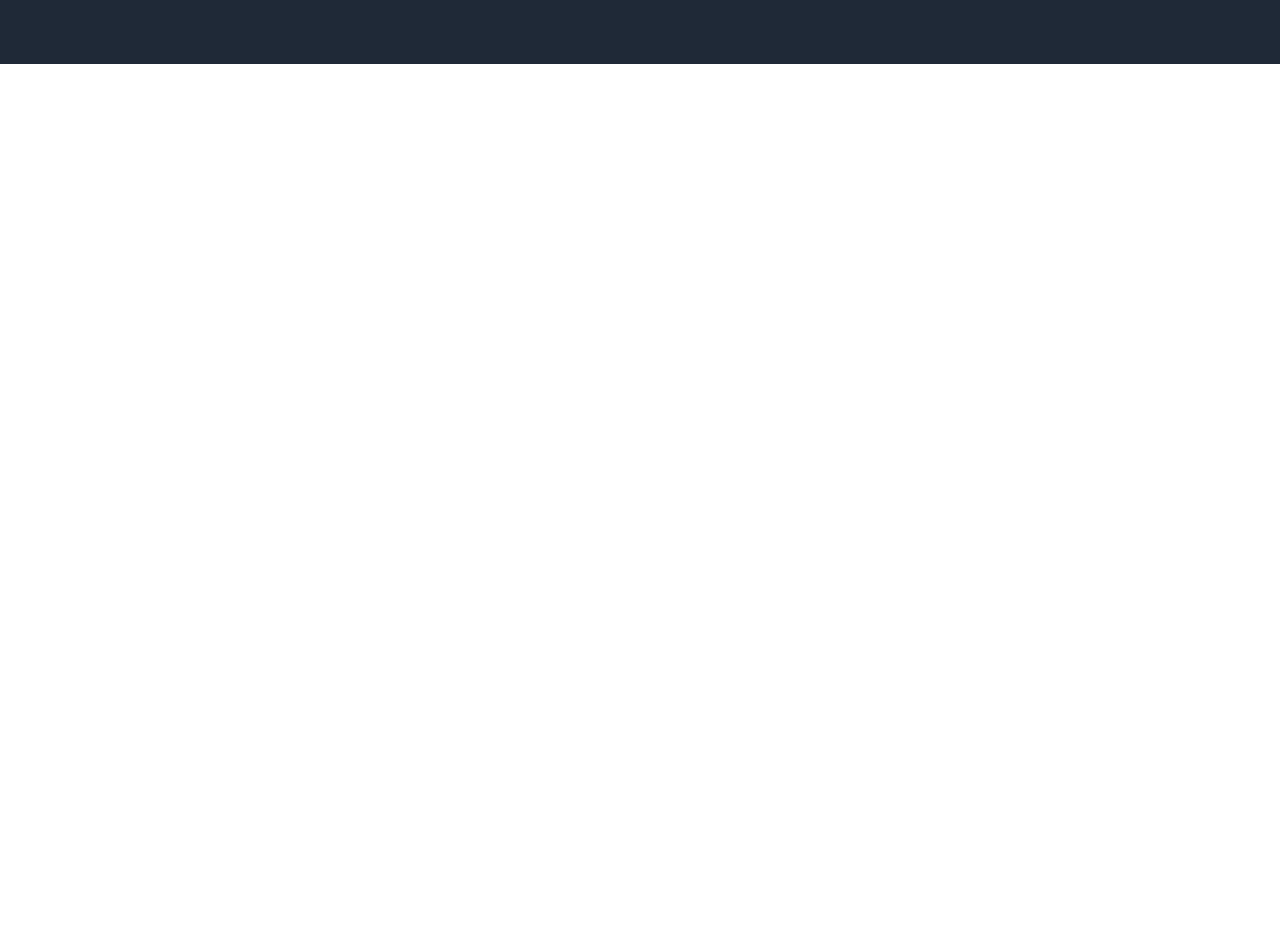
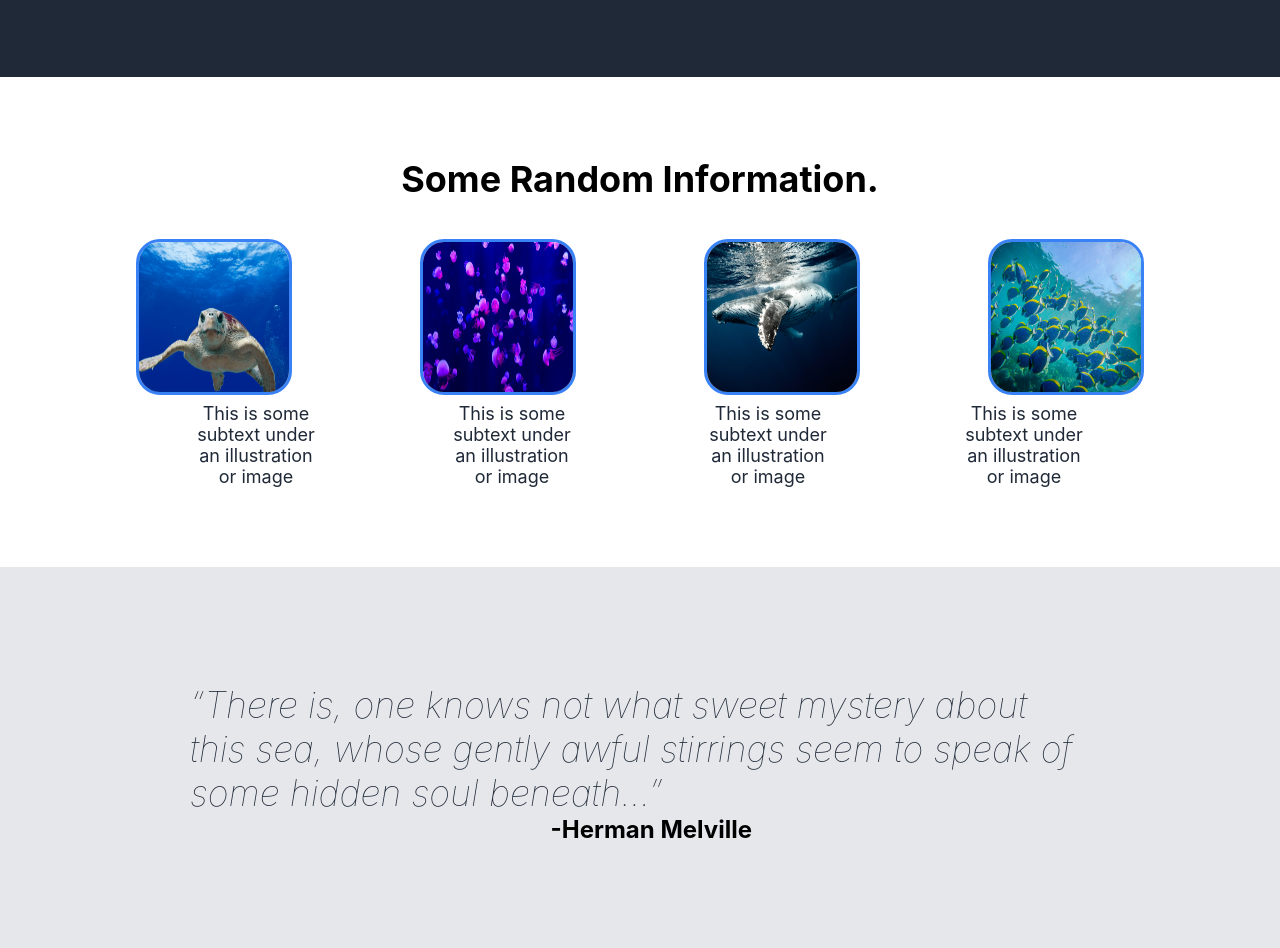
Before and after one commit to LoganTortolini/first-landing-page, a plain HTML site: page index.html in a window 1280 px wide. Shown: the part 457-1405 px from the top of the page. Before the commit the page ends 800 px from the top, so only its background shows below. Drawn offline with Linux system fonts and the light colour scheme.

Commit message:
Banner, info, and quote section completed

```diff
--- a/index.html
+++ b/index.html
@@ -26,5 +26,28 @@
         </div>
         <img src="images/pexels-kellie-churchman-1001682.jpg" alt="A photo of calm seas by Kellie Churchman" width="600" height="300">
     </div>
+    <div class="info">
+        <h2>Some Random Information.</h2>
+        <div class="images">
+            <img src="images/pexels-pixabay-68744.jpg" alt="A curious sea turlte by Pixabay" height="150" width="150">
+            <img src="images/pexels-magda-ehlers-2832767.jpg" alt="A smack or bloom of jellyfish by Magda Ehlers" height="150" width="150">
+            <img src="images/pexels-elianne-dipp-4666750.jpg" alt="A humpback whale underwater by Elianne Dipp" height="150" width="150">
+            <img src="images/pexels-wewe-yang-4440736.jpg" alt="Tropical fish by Wewe Yang" height="150" width="150">
+        </div>
+        <div class="subtext">
+            <ul>
+                <li>This is some subtext under an illustration or image</li>
+                <li>This is some subtext under an illustration or image</li>
+                <li>This is some subtext under an illustration or image</li>
+                <li>This is some subtext under an illustration or image</li>
+            </ul>
+        </div>
+    </div>
+    <div class="quote">
+        <p>
+            “There is, one knows not what sweet mystery about this sea, whose gently awful stirrings seem to speak of some hidden soul beneath...”
+        </p>
+        <h3>-Herman Melville</h3>
+    </div>
 </body>
 </html>
--- a/style.css
+++ b/style.css
@@ -17,9 +17,11 @@ ul {
     /* this removes the dots on the list items*/
     list-style-type: none;
     display: flex;
-    gap: 2vh;
+    gap: 2em;
     margin: 0;
     padding: 0;
+    gap: 16vh;
+    justify-content: center;
 }
 
 a , p, h1 {
@@ -35,10 +37,27 @@ h1 {
     width: 350px;
 }
 
+h2 {
+    display: flex;
+    align-items: center;
+    justify-content: center;
+    margin-top: 0;
+    font-size: 36px;
+}
+
+h3 {
+    display: flex;
+    margin-top: 0;
+    font-size: 24px;
+    align-self: flex-end;
+    max-width: fit-content;
+    margin-right: 17em;
+}
+
 img {
     display: flex;
     align-self: flex-end;
-    border-radius: 2vh;
+    border-radius: 1.5em;
     max-width: 50%;
 
 }
@@ -51,13 +70,19 @@ button {
     justify-content: center;
     align-items: center;
     color: #E5E7EB;
-    font-size: 2vh;
+    font-size: 2.5vh;
     font-weight: bold;
-    border-radius: 15px;
+    border-radius: .75em;
 }
 
 p {
     max-width: auto ;
+}
+
+li {
+    max-width: 16vh;
+    text-align: center;
+    gap: 16vh;
 }
 
 .logo {
@@ -75,3 +100,54 @@ p {
     justify-content: space-between;
     align-items: center;
 }
+
+.images {
+    display: flex;
+    padding: .5em;
+    gap: 16vh;
+    justify-content: center;
+    align-items: center;
+}
+.images img {
+    border-style: solid;
+    border-color: #3882f6;
+}
+
+.info {
+    padding-top: 10vh;
+    padding-bottom: 10vh;
+    padding-left: 20vh;
+    padding-right: 20vh;
+    display: flex;
+    flex-direction: column;
+}
+
+.subtext ul {
+    text-decoration: none;
+    font-size: 18px;
+    color: #1f2937;
+    word-wrap: normal;
+}
+
+.quote {
+    background-color: #E5E7EB;
+    padding-top: 10vh;
+    padding-bottom: 10vh;
+    padding-left: 15vh;
+    padding-right: 15vh;
+    display: flex;
+    justify-content: space-between;
+    align-items: center;
+    display: flex;
+    flex-direction: column;
+    flex-basis: 0;
+}
+
+.quote p {
+    font-style: italic;
+    font-weight: lighter;
+    font-size: 36px;
+    color: #1f2937;
+    max-width: 900px;
+    margin-bottom: 0;
+}
```
Also changed, not shown: images/pexels-elianne-dipp-4666750.jpg (added), images/pexels-magda-ehlers-2832767.jpg (added), images/pexels-pixabay-68744.jpg (added), images/pexels-wewe-yang-4440736.jpg (added).
